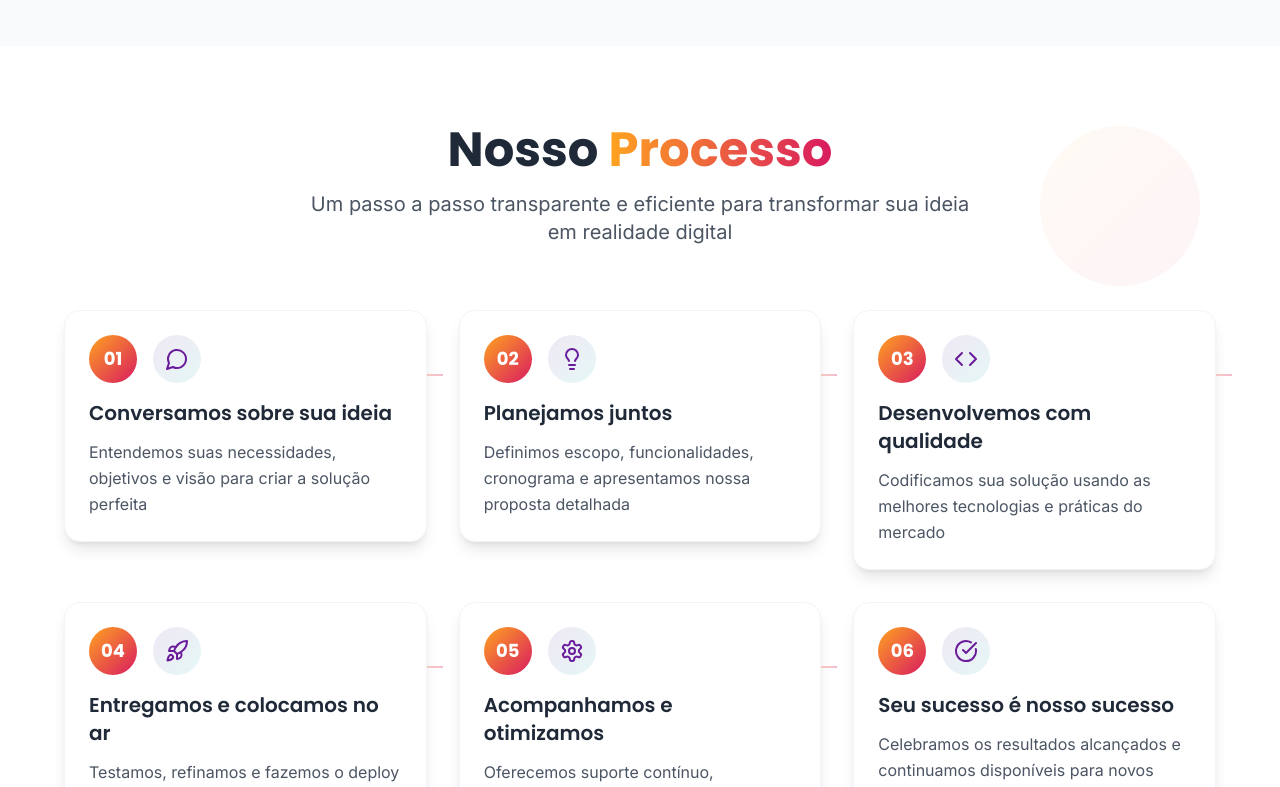
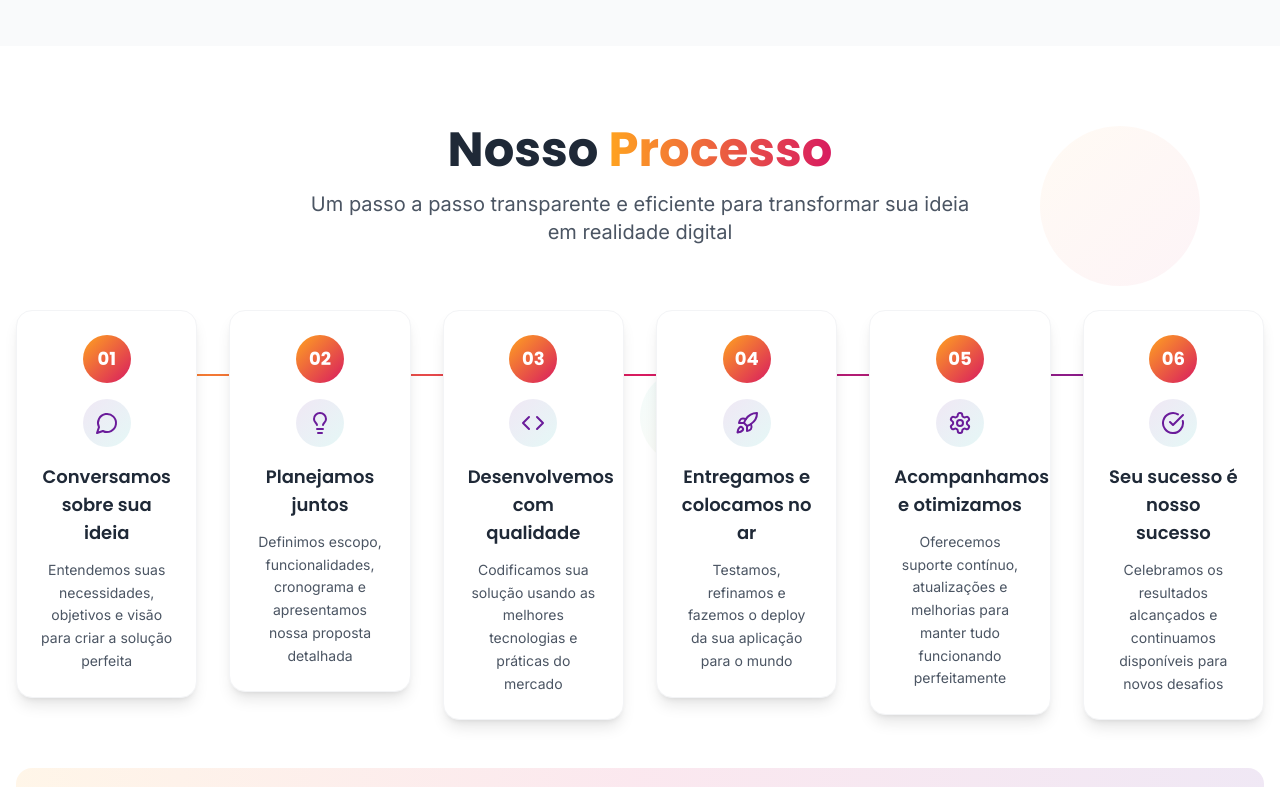
Before and after one commit to Cloves-Neto/arcadia-digital-canvas, a React (Vite) app: page / in a window 1280 px wide. Shown: the part 2580-3367 px from the top of the page. Built offline with nearby package versions, Linux system fonts and the light colour scheme.

Commit message:
Refactor: Process section to horizontal layout
Modified the ProcessSection component to display the steps in a horizontal layout.

```diff
--- a/src/components/ProcessSection.tsx
+++ b/src/components/ProcessSection.tsx
@@ -51,7 +51,7 @@ const ProcessSection = () => {
       </div>
 
       <div className="container mx-auto px-4 relative z-10">
-        <div className="max-w-6xl mx-auto">
+        <div className="max-w-7xl mx-auto">
           <div className="text-center mb-16">
             <h2 className="text-4xl md:text-5xl font-poppins font-bold text-gray-800 mb-4">
               Nosso <span className="bg-gradient-to-r from-arcadia-orange to-arcadia-magenta bg-clip-text text-transparent">Processo</span>
@@ -61,35 +61,39 @@ const ProcessSection = () => {
             </p>
           </div>
 
-          <div className="grid md:grid-cols-2 lg:grid-cols-3 gap-8">
+          {/* Horizontal Process Timeline */}
+          <div className="relative">
+            {/* Timeline Line */}
+            <div className="hidden md:block absolute top-16 left-0 right-0 h-0.5 bg-gradient-to-r from-arcadia-orange via-arcadia-magenta to-arcadia-purple"></div>
+
+            <div className="grid grid-cols-1 md:grid-cols-2 lg:grid-cols-3 xl:grid-cols-6 gap-8">
               {steps.map((step, index) => (
                 <div key={index} className="relative group">
-                {/* Connection Line */}
-                {index < steps.length - 1 && (
-                  <div className="hidden lg:block absolute top-16 left-full w-8 h-0.5 bg-gradient-to-r from-arcadia-orange/30 to-arcadia-magenta/30 transform -translate-x-4 z-0"></div>
-                )}
-
                   <div className="bg-white border border-gray-100 rounded-2xl p-6 shadow-lg hover:shadow-xl transition-all duration-300 transform hover:-translate-y-2 relative z-10">
                     {/* Step Number */}
-                  <div className="flex items-center mb-4">
-                    <div className="bg-gradient-to-br from-arcadia-orange to-arcadia-magenta rounded-full w-12 h-12 flex items-center justify-center mr-4 group-hover:scale-110 transition-transform duration-300">
+                    <div className="flex items-center justify-center mb-4">
+                      <div className="bg-gradient-to-br from-arcadia-orange to-arcadia-magenta rounded-full w-12 h-12 flex items-center justify-center group-hover:scale-110 transition-transform duration-300 relative z-20">
                         <span className="text-white font-poppins font-bold text-lg">{step.number}</span>
                       </div>
+                    </div>
+
+                    <div className="flex items-center justify-center mb-4">
                       <div className="bg-gradient-to-br from-arcadia-purple/10 to-arcadia-teal/10 rounded-full w-12 h-12 flex items-center justify-center group-hover:scale-110 transition-transform duration-300">
                         <step.icon className="h-6 w-6 text-arcadia-purple" />
                       </div>
                     </div>
 
-                  <h3 className="text-xl font-poppins font-semibold text-gray-800 mb-3">
+                    <h3 className="text-lg font-poppins font-semibold text-gray-800 mb-3 text-center">
                       {step.title}
                     </h3>
 
-                  <p className="text-gray-600 font-inter leading-relaxed">
+                    <p className="text-gray-600 font-inter leading-relaxed text-sm text-center">
                       {step.description}
                     </p>
                   </div>
                 </div>
               ))}
+            </div>
           </div>
 
           <div className="text-center mt-12">
```
Lines whose indentation alone changed are shown as unchanged.
